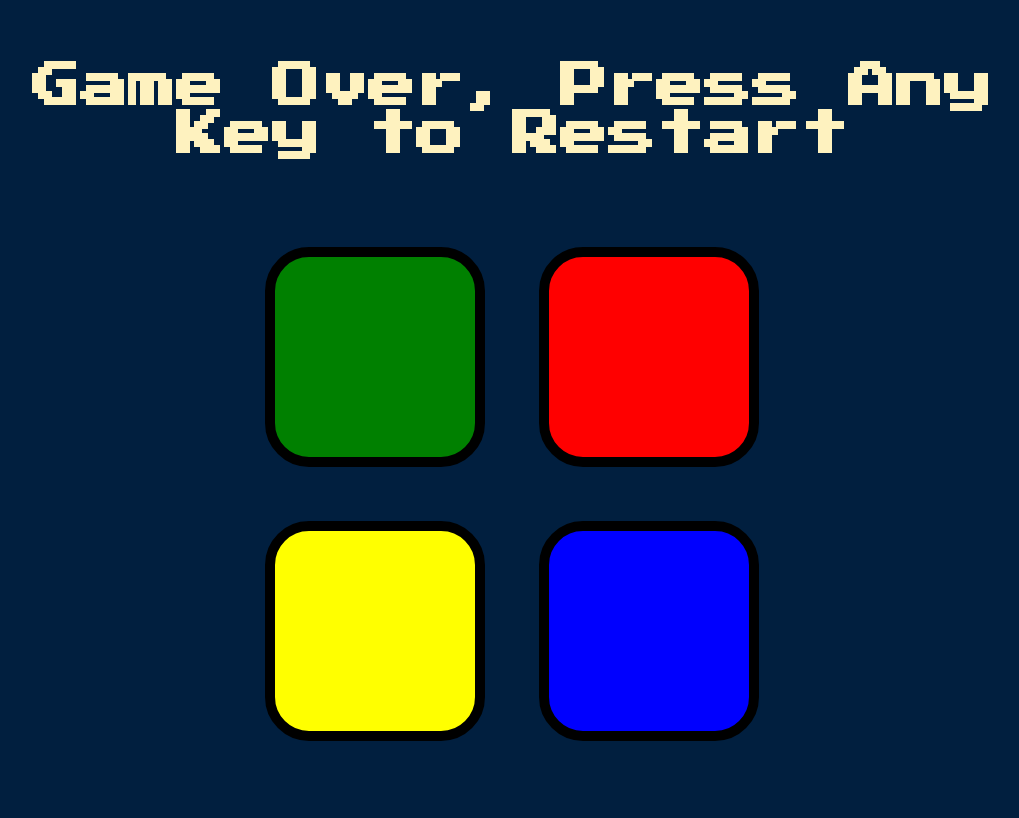
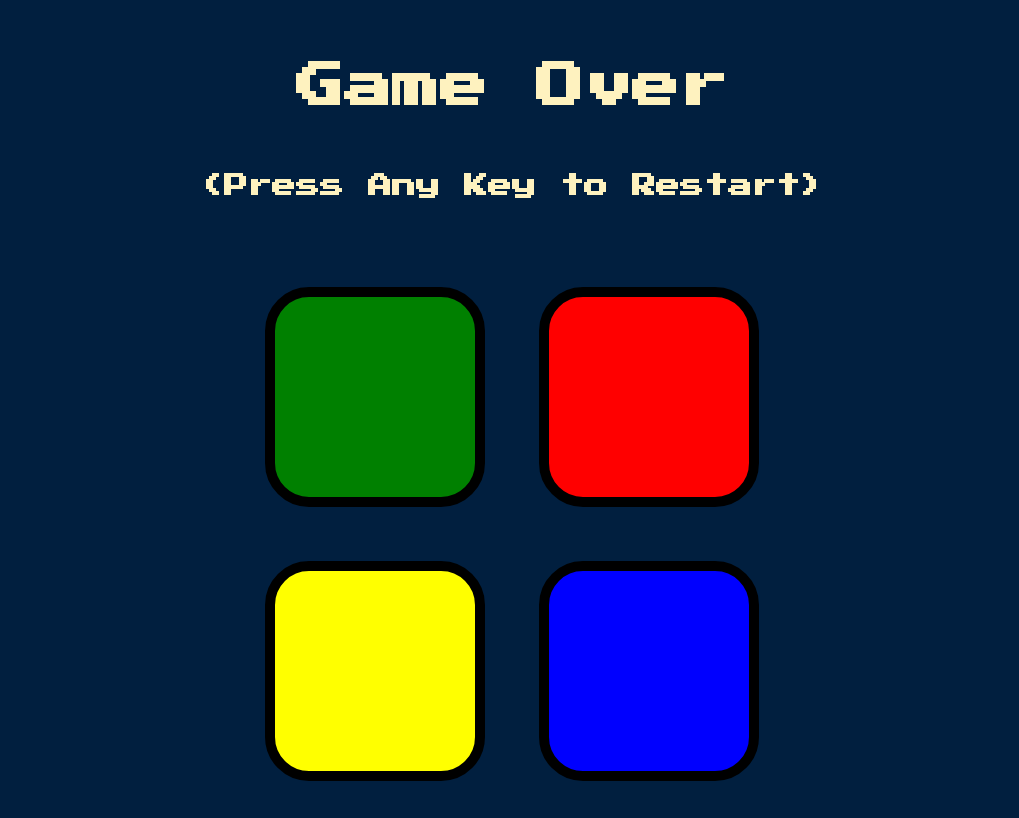
Before and after one commit to D-Antic/simonGame, a plain HTML site: page index.html in a window 1280 px wide. Both pictures are taken after a click on the element 503 px from the left and 309 px from the top of the page. Shown: the whole page, without its empty margins (128-1147 px from the left). Drawn offline with nearby package versions, Linux system fonts and the light colour scheme.

Commit message:
Add files via upload

```diff
--- a/game.js
+++ b/game.js
@@ -49,6 +49,7 @@ $(document).keydown(function(){
     nextSequence();
     pressed = true;
   }
+  $("h2").text("");
 })
 
 // Check answer -----------
@@ -82,7 +83,8 @@ function checkAnswer(currentLevel){
       setTimeout(function(){
         $("body").removeClass("game-over");
       },200);
-      $("h1").text("Game Over, Press Any Key to Restart");
+      $("h1").text("Game Over");
+      $("h2").text("(Press Any Key to Restart)")
       startOver();
   }
 }
--- a/index.html
+++ b/index.html
@@ -9,7 +9,8 @@
 </head>
 
 <body>
-  <h1 id="level-title">Press A Key to Start</h1>
+  <h1 id="level-title">Press Any Key to Start</h1>
+  <h2 id="subtitle"></h2>
   <div class="container">
     <div lass="row">
 
--- a/styles.css
+++ b/styles.css
@@ -6,6 +6,13 @@ body {
 #level-title {
   font-family: 'Press Start 2P', cursive;
   font-size: 3rem;
+  margin:  5%;
+  color: #FEF2BF;
+}
+
+#subtitle {
+  font-family: 'Press Start 2P', cursive;
+  font-size: 1.5rem;
   margin:  5%;
   color: #FEF2BF;
 }
```
